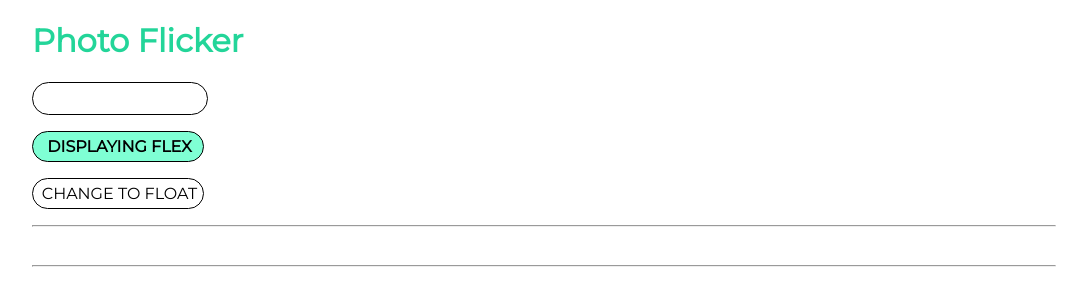
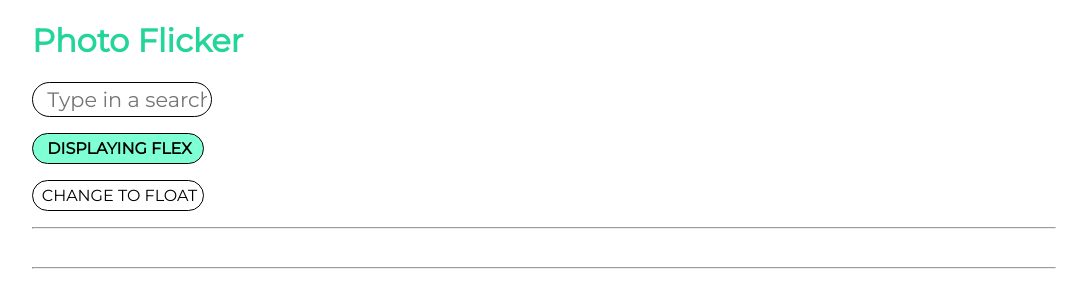
Before and after one commit to TomSygiel/Photo-Flicker, a plain HTML site: page html/indexTwo.html in a window 1280 px wide. Shown: the whole page, without its empty margins (96-1183 px from the left). Drawn offline with Linux system fonts and the light colour scheme.

Commit message:
add placeholder to the input field

```diff
--- a/css/style.css
+++ b/css/style.css
@@ -53,8 +53,9 @@ input {
     border: 1px solid black;
     border-radius: 25px;
     text-indent: 10px;
-    font-size: 1.5em;
-    width: 170px;
+    font-size: 1.3em;
+    padding: 0.2em;
+    width: 250px;
 }
 
 /******
--- a/html/indexTwo.html
+++ b/html/indexTwo.html
@@ -27,7 +27,7 @@
     <h1 class="flex_h1">Photo Flicker</h1>
 
     <div class="search_input_box">
-        <input type="text" name="search" id="search" placeholder="">
+        <input type="text" name="search" id="search" placeholder="Type in a search word...">
     </div>
 
     <div class="switch_buttons">
```
Also changed, not shown: index.html (+1 -1 lines).
